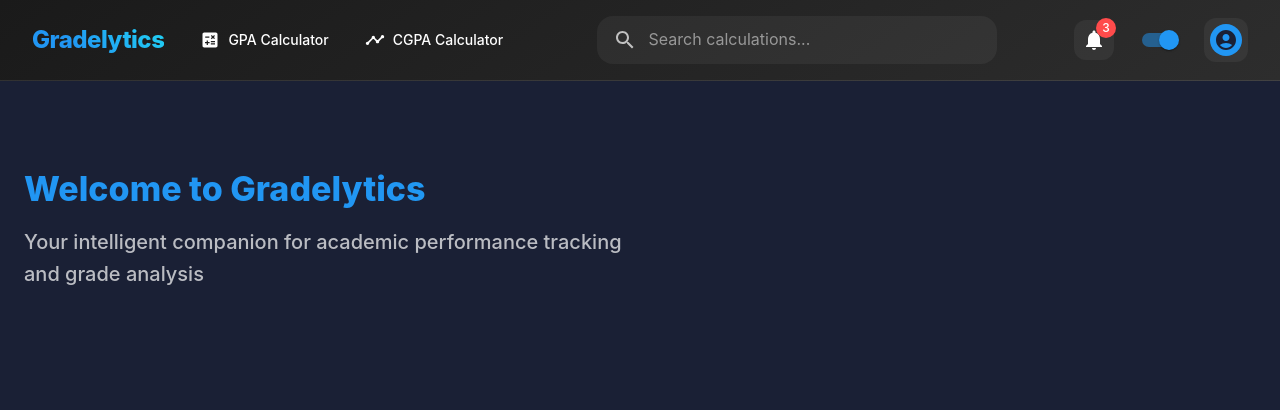
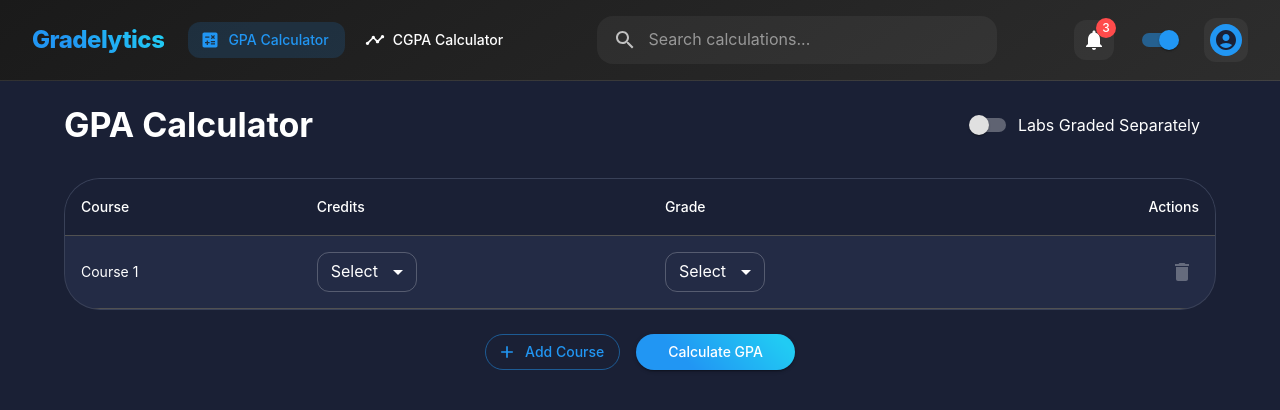
Before and after one commit to adityapandeydev/Gradelytics, a React (Vite) app in the folder gradelytics-frontend/: page / in a window 1280 px wide. Both pictures are taken after a click on the button "GPA Calculator". Shown: the top 410 px of the page. Built offline with nearby package versions, Linux system fonts and the light colour scheme.

Commit message:
gpa calculator page added

```diff
--- a/gradelytics-frontend/src/App.tsx
+++ b/gradelytics-frontend/src/App.tsx
@@ -2,9 +2,11 @@ import React, { useState, useMemo } from 'react';
 import { ThemeProvider, createTheme } from '@mui/material/styles';
 import { CssBaseline, Box, Typography } from '@mui/material';
 import Header from './components/Header';
+import GpaCalculator from './components/GpaCalculator';
 
 const App: React.FC = () => {
   const [darkMode, setDarkMode] = useState(true);
+  const [currentPage, setCurrentPage] = useState<'home' | 'gpa' | 'cgpa'>('home');
 
   const theme = useMemo(() => createTheme({
     palette: {
@@ -66,7 +68,14 @@ const App: React.FC = () => {
           color: 'text.primary',
         }}
       >
-        <Header darkMode={darkMode} setDarkMode={setDarkMode} />
+        <Header
+          darkMode={darkMode}
+          setDarkMode={setDarkMode}
+          currentPage={currentPage}
+          setCurrentPage={setCurrentPage}
+        />
+
+        {currentPage === 'home' && (
           <Box
             sx={{
               mt: 8,
@@ -95,6 +104,9 @@ const App: React.FC = () => {
               Your intelligent companion for academic performance tracking and grade analysis
             </Typography>
           </Box>
+        )}
+
+        {currentPage === 'gpa' && <GpaCalculator />}
       </Box>
     </ThemeProvider>
   );
--- /dev/null
+++ b/gradelytics-frontend/src/components/GpaCalculator.tsx
@@ -0,0 +1,267 @@
+import React, { useState } from 'react';
+import {
+  Box,
+  Table,
+  TableBody,
+  TableCell,
+  TableContainer,
+  TableHead,
+  TableRow,
+  Select,
+  MenuItem,
+  Paper,
+  Button,
+  Typography,
+  IconButton,
+  Fade,
+  Switch,
+  FormControlLabel,
+} from '@mui/material';
+import { Add as AddIcon, Delete as DeleteIcon } from '@mui/icons-material';
+
+interface Course {
+  id: number;
+  credits: string;
+  grade: string;
+  hasLab: string;
+  labGrade: string;
+}
+
+const GpaCalculator: React.FC = () => {
+  const [courses, setCourses] = useState<Course[]>([
+    { id: 1, credits: 'Select', grade: 'Select', hasLab: 'No', labGrade: 'Select' }
+  ]);
+  const [gpa, setGpa] = useState<number | null>(null);
+  const [labMode, setLabMode] = useState(false);
+
+  const creditOptions = ['Select', '4', '3', '2', '1'];
+  const gradeOptions = ['Select', 'S', 'A', 'B', 'C', 'D', 'E', 'F'];
+  const labOptions = ['No', 'Yes'];
+
+  const addCourse = () => {
+    if (courses.length < 10) {
+      setCourses([...courses, {
+        id: courses.length + 1,
+        credits: 'Select',
+        grade: 'Select',
+        hasLab: 'No',
+        labGrade: 'Select'
+      }]);
+    }
+  };
+
+  const removeCourse = (id: number) => {
+    if (courses.length > 1) {
+      setCourses(courses.filter(course => course.id !== id));
+    }
+  };
+
+  const handleChange = (id: number, field: keyof Course, value: string) => {
+    setCourses(courses.map(course => {
+      if (course.id === id) {
+        // Validate lab selection for 1-credit courses
+        if (field === 'hasLab' && value === 'Yes' && course.credits === '1') {
+          alert('A course with 1 credit cannot have a lab');
+          return { ...course, hasLab: 'No' };
+        }
+        return { ...course, [field]: value };
+      }
+      return course;
+    }));
+  };
+
+  const calculateGradePoints = (grade: string): number => {
+    const gradePoints: { [key: string]: number } = {
+      'S': 10, 'A': 9, 'B': 8, 'C': 7, 'D': 6, 'E': 5, 'F': 0
+    };
+    return gradePoints[grade] || 0;
+  };
+
+  const calculateGPA = () => {
+    let totalGradePoints = 0;
+    let totalCredits = 0;
+
+    courses.forEach(course => {
+      if (course.credits !== 'Select' && course.grade !== 'Select') {
+        const credits = parseInt(course.credits);
+
+        if (labMode && course.hasLab === 'Yes' && course.labGrade !== 'Select') {
+          const theoryCredits = credits - 1;
+          const labCredits = 1;
+          const theoryGradePoints = calculateGradePoints(course.grade) * theoryCredits;
+          const labGradePoints = calculateGradePoints(course.labGrade) * labCredits;
+          totalGradePoints += theoryGradePoints + labGradePoints;
+          totalCredits += credits;
+        } else {
+          totalGradePoints += calculateGradePoints(course.grade) * credits;
+          totalCredits += credits;
+        }
+      }
+    });
+
+    if (totalCredits > 0) {
+      setGpa(Number((totalGradePoints / totalCredits).toFixed(2)));
+    }
+  };
+
+  return (
+    <Box sx={{ p: 3, maxWidth: 1200, margin: '0 auto' }}>
+      <Box sx={{ display: 'flex', justifyContent: 'space-between', alignItems: 'center', mb: 4 }}>
+        <Typography variant="h4" sx={{ fontWeight: 700 }}>
+          GPA Calculator
+        </Typography>
+        <FormControlLabel
+          control={
+            <Switch
+              checked={labMode}
+              onChange={(e) => setLabMode(e.target.checked)}
+              sx={{
+                '& .MuiSwitch-switchBase.Mui-checked': {
+                  color: '#2196F3',
+                },
+                '& .MuiSwitch-switchBase.Mui-checked + .MuiSwitch-track': {
+                  backgroundColor: '#2196F3',
+                },
+              }}
+            />
+          }
+          label="Labs Graded Separately"
+        />
+      </Box>
+
+      <Paper elevation={0} sx={{
+        borderRadius: 3,
+        overflow: 'hidden',
+        border: theme => `1px solid ${theme.palette.mode === 'dark' ? 'rgba(255,255,255,0.1)' : 'rgba(0,0,0,0.1)'}`,
+      }}>
+        <TableContainer sx={{ maxHeight: 440 }}>
+          <Table stickyHeader>
+            <TableHead>
+              <TableRow>
+                <TableCell>Course</TableCell>
+                <TableCell>Credits</TableCell>
+                <TableCell>Grade</TableCell>
+                {labMode && (
+                  <>
+                    <TableCell>Has Lab</TableCell>
+                    <TableCell>Lab Grade</TableCell>
+                  </>
+                )}
+                <TableCell align="right">Actions</TableCell>
+              </TableRow>
+            </TableHead>
+            <TableBody>
+              {courses.map((course) => (
+                <TableRow key={course.id}>
+                  <TableCell>Course {course.id}</TableCell>
+                  <TableCell>
+                    <Select
+                      value={course.credits}
+                      onChange={(e) => handleChange(course.id, 'credits', e.target.value)}
+                      size="small"
+                      sx={{ minWidth: 100 }}
+                    >
+                      {creditOptions.map(option => (
+                        <MenuItem key={option} value={option}>{option}</MenuItem>
+                      ))}
+                    </Select>
+                  </TableCell>
+                  <TableCell>
+                    <Select
+                      value={course.grade}
+                      onChange={(e) => handleChange(course.id, 'grade', e.target.value)}
+                      size="small"
+                      sx={{ minWidth: 100 }}
+                    >
+                      {gradeOptions.map(option => (
+                        <MenuItem key={option} value={option}>{option}</MenuItem>
+                      ))}
+                    </Select>
+                  </TableCell>
+                  {labMode && (
+                    <>
+                      <TableCell>
+                        <Select
+                          value={course.hasLab}
+                          onChange={(e) => handleChange(course.id, 'hasLab', e.target.value)}
+                          size="small"
+                          sx={{ minWidth: 100 }}
+                        >
+                          {labOptions.map(option => (
+                            <MenuItem key={option} value={option}>{option}</MenuItem>
+                          ))}
+                        </Select>
+                      </TableCell>
+                      <TableCell>
+                        <Select
+                          value={course.labGrade}
+                          onChange={(e) => handleChange(course.id, 'labGrade', e.target.value)}
+                          size="small"
+                          disabled={course.hasLab === 'No'}
+                          sx={{ minWidth: 100 }}
+                        >
+                          {gradeOptions.map(option => (
+                            <MenuItem key={option} value={option}>{option}</MenuItem>
+                          ))}
+                        </Select>
+                      </TableCell>
+                    </>
+                  )}
+                  <TableCell align="right">
+                    <IconButton
+                      onClick={() => removeCourse(course.id)}
+                      disabled={courses.length === 1}
+                      size="small"
+                    >
+                      <DeleteIcon />
+                    </IconButton>
+                  </TableCell>
+                </TableRow>
+              ))}
+            </TableBody>
+          </Table>
+        </TableContainer>
+      </Paper>
+
+      <Box sx={{ mt: 3, display: 'flex', gap: 2, justifyContent: 'center' }}>
+        <Button
+          variant="outlined"
+          startIcon={<AddIcon />}
+          onClick={addCourse}
+          disabled={courses.length >= 10}
+          sx={{ borderRadius: 2 }}
+        >
+          Add Course
+        </Button>
+        <Button
+          variant="contained"
+          onClick={calculateGPA}
+          sx={{
+            borderRadius: 2,
+            px: 4,
+            background: 'linear-gradient(45deg, #2196F3 30%, #21CBF3 90%)',
+          }}
+        >
+          Calculate GPA
+        </Button>
+      </Box>
+
+      <Fade in={gpa !== null}>
+        <Box sx={{
+          mt: 4,
+          textAlign: 'center',
+          p: 3,
+          borderRadius: 3,
+          bgcolor: 'background.paper',
+          border: theme => `1px solid ${theme.palette.mode === 'dark' ? 'rgba(255,255,255,0.1)' : 'rgba(0,0,0,0.1)'}`,
+        }}>
+          <Typography variant="h5" sx={{ fontWeight: 600 }}>
+            Your GPA is: <span style={{ color: '#2196F3' }}>{gpa}</span>
+          </Typography>
+        </Box>
+      </Fade>
+    </Box>
+  );
+};
+
+export default GpaCalculator;
--- a/gradelytics-frontend/src/components/Header.tsx
+++ b/gradelytics-frontend/src/components/Header.tsx
@@ -23,9 +23,11 @@ import ProfileSidebar from './ProfileSidebar';
 interface HeaderProps {
   darkMode: boolean;
   setDarkMode: (darkMode: boolean) => void;
+  currentPage: 'home' | 'gpa' | 'cgpa';
+  setCurrentPage: (page: 'home' | 'gpa' | 'cgpa') => void;
 }
 
-const Header:React.FC<HeaderProps> = ({ darkMode, setDarkMode }) => {
+const Header: React.FC<HeaderProps> = ({ darkMode, setDarkMode, currentPage, setCurrentPage }) => {
   const [sidebarOpen, setSidebarOpen] = useState(false);
 
   return (
@@ -51,8 +53,10 @@ const Header:React.FC<HeaderProps> = ({ darkMode, setDarkMode }) => {
                 background: 'linear-gradient(45deg, #2196F3 30%, #21CBF3 90%)',
                 WebkitBackgroundClip: 'text',
                 WebkitTextFillColor: 'transparent',
-                letterSpacing: '-0.5px'
+                letterSpacing: '-0.5px',
+                cursor: 'pointer'
               }}
+              onClick={() => setCurrentPage('home')}
             >
               Gradelytics
             </Typography>
@@ -60,11 +64,15 @@ const Header:React.FC<HeaderProps> = ({ darkMode, setDarkMode }) => {
             <Box sx={{ display: { xs: 'none', md: 'flex' }, gap: 1 }}>
               <Button
                 startIcon={<Calculate />}
+                onClick={() => setCurrentPage('gpa')}
                 sx={{
                   borderRadius: '12px',
                   textTransform: 'none',
                   px: 2,
-                  color: darkMode ? 'white' : 'text.primary',
+                  color: currentPage === 'gpa' ? '#2196F3' : (darkMode ? 'white' : 'text.primary'),
+                  backgroundColor: currentPage === 'gpa'
+                    ? (darkMode ? 'rgba(33, 150, 243, 0.15)' : 'rgba(33, 150, 243, 0.08)')
+                    : 'transparent',
                   '&:hover': {
                     backgroundColor: darkMode ? 'rgba(255,255,255,0.1)' : 'rgba(0,0,0,0.05)',
                   }
@@ -74,11 +82,15 @@ const Header:React.FC<HeaderProps> = ({ darkMode, setDarkMode }) => {
               </Button>
               <Button
                 startIcon={<Timeline />}
+                onClick={() => setCurrentPage('cgpa')}
                 sx={{
                   borderRadius: '12px',
                   textTransform: 'none',
                   px: 2,
-                  color: darkMode ? 'white' : 'text.primary',
+                  color: currentPage === 'cgpa' ? '#2196F3' : (darkMode ? 'white' : 'text.primary'),
+                  backgroundColor: currentPage === 'cgpa'
+                    ? (darkMode ? 'rgba(33, 150, 243, 0.15)' : 'rgba(33, 150, 243, 0.08)')
+                    : 'transparent',
                   '&:hover': {
                     backgroundColor: darkMode ? 'rgba(255,255,255,0.1)' : 'rgba(0,0,0,0.05)',
                   }
```
Also changed, not shown: 1 other file (tests, documents, lock files or other folders). Lines whose indentation alone changed are shown as unchanged.
